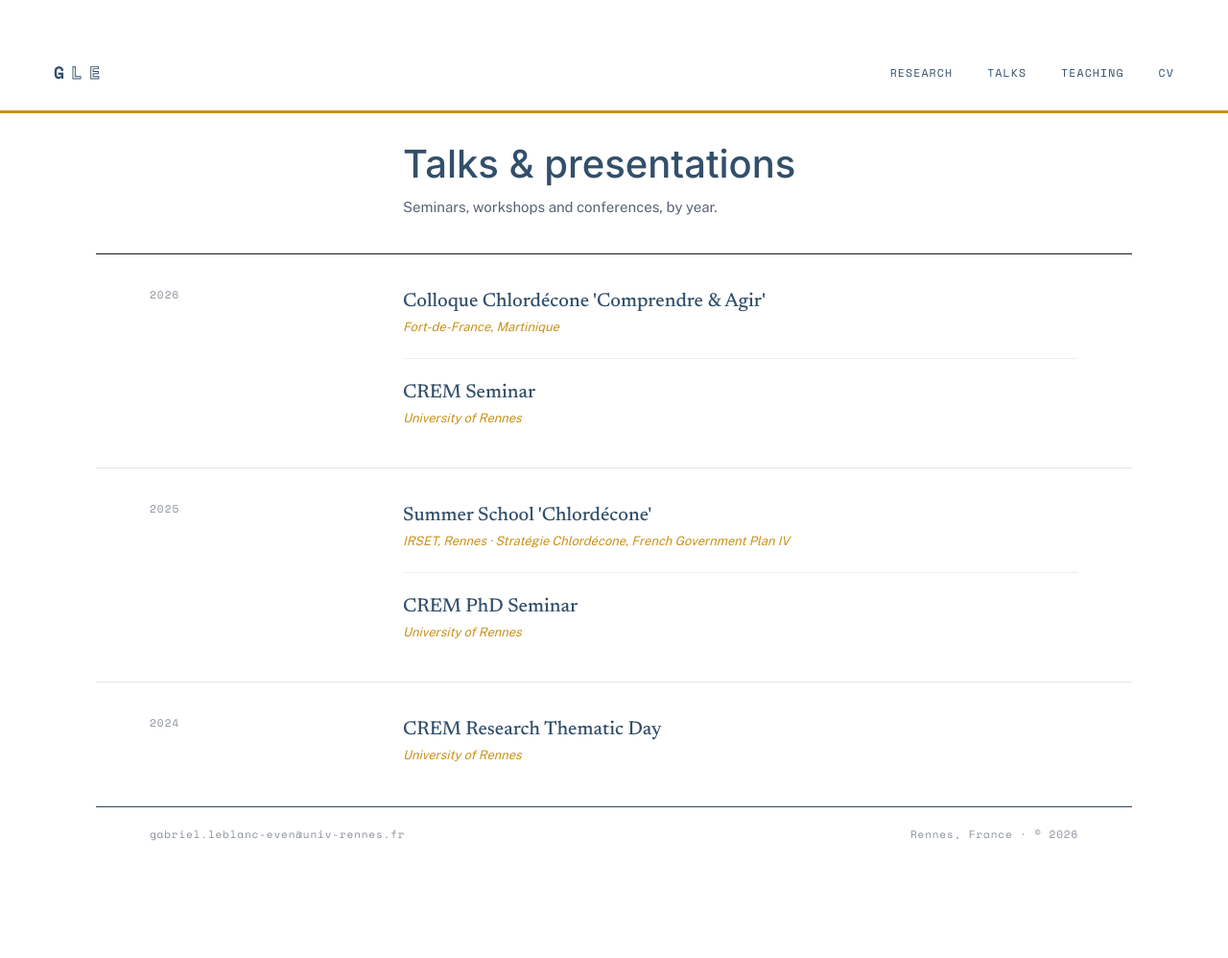
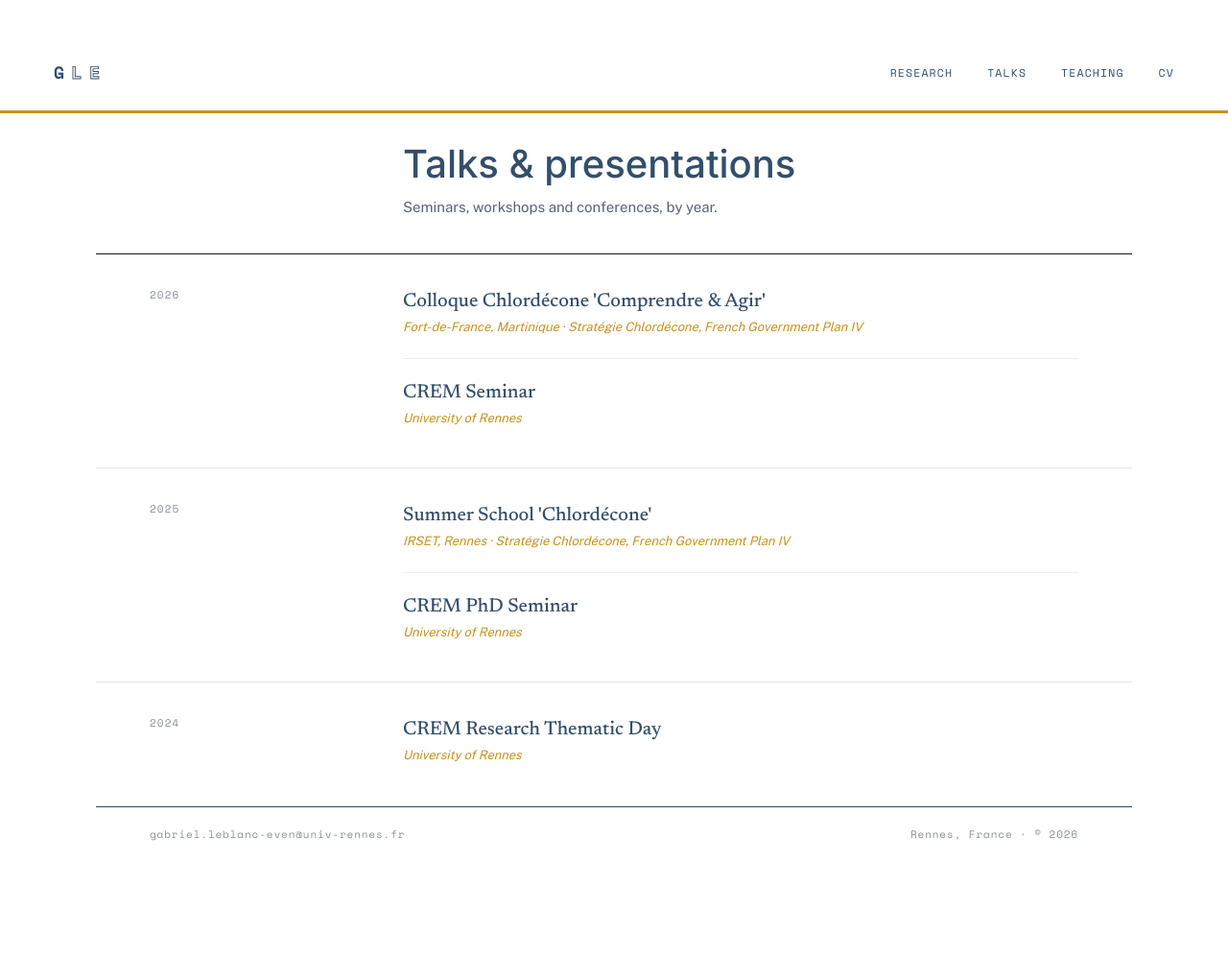
Before and after one commit to gabriel-leblanceven/gabriel-leblanceven.github.io, a Jekyll site: the page built from _pages/talks.md, in a window 1280 px wide. Shown: the whole page at 96% size. Built offline with Jekyll 4.4.1, drawn with Linux system fonts in a browser that asks for light colours; a script bundle is joined from its source files by our own code; library files that are not in the unit come from our copies.

Commit message:
Update talks.yml

```diff
--- a/_data/talks.yml
+++ b/_data/talks.yml
@@ -1,6 +1,6 @@
 - year: 2026
   title: "Colloque Chlordécone 'Comprendre & Agir'"
-  place: "Fort-de-France, Martinique"
+  place: "Fort-de-France, Martinique · Stratégie Chlordécone, French Government Plan IV"
 
 - year: 2026
   title: "CREM Seminar"
```
